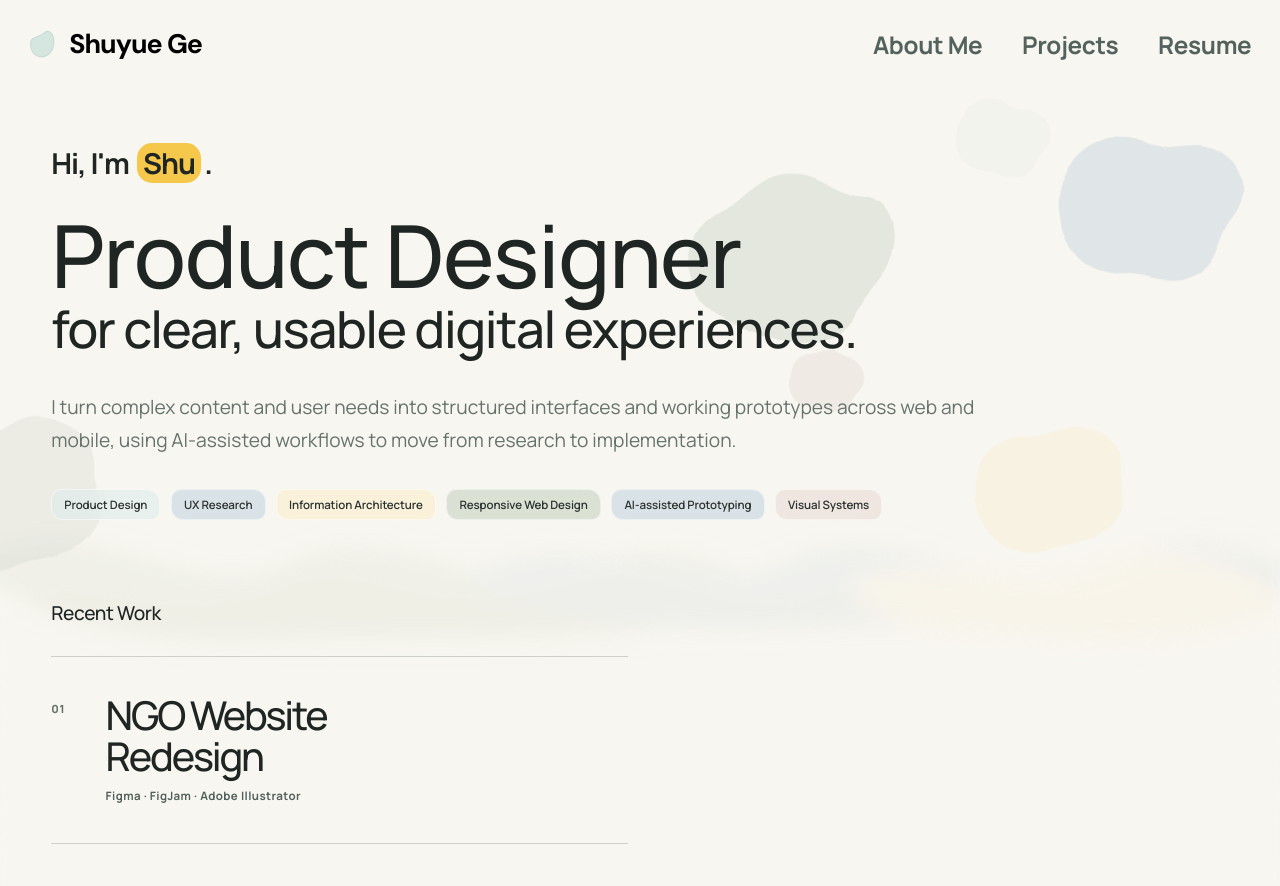
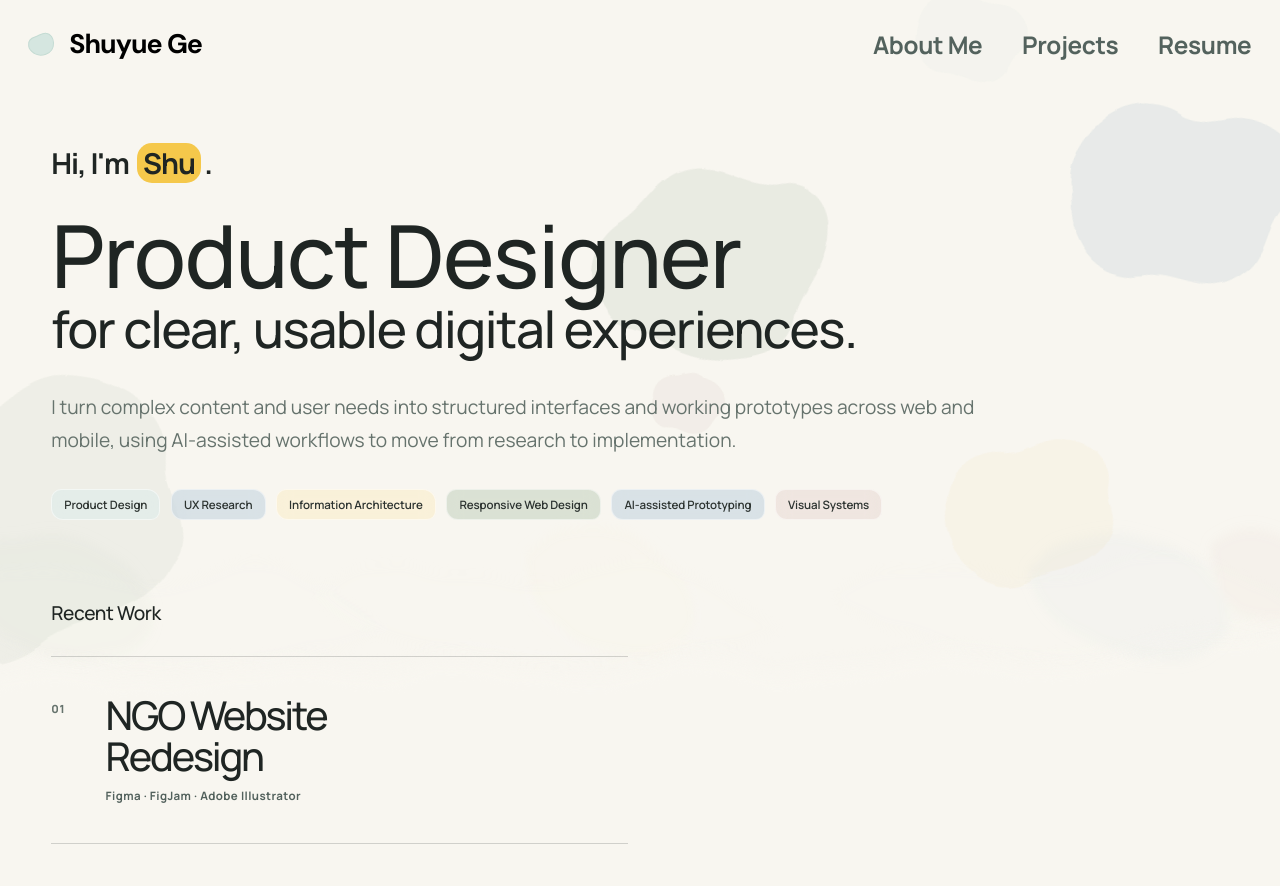
Before and after one commit to ShuyueGe/shuyuege.github.io, a React (Vite) app: page /#/ in a window 1280 px wide. Shown: the top 886 px of the page. Built offline with nearby package versions, Linux system fonts and the light colour scheme.

Commit message:
Expand homepage watercolor composition

```diff
--- a/src/components/AboutSection.tsx
+++ b/src/components/AboutSection.tsx
@@ -23,20 +23,20 @@ export function AboutSection() {
             >
               <feTurbulence
                 type="fractalNoise"
-                baseFrequency="0.018 0.032"
-                numOctaves="2"
+                baseFrequency="0.012 0.026"
+                numOctaves="3"
                 seed="11"
                 result="watercolorNoise"
               />
               <feDisplacementMap
                 in="SourceGraphic"
                 in2="watercolorNoise"
-                scale="4"
+                scale="7"
                 xChannelSelector="R"
                 yChannelSelector="G"
                 result="displacedShape"
               />
-              <feGaussianBlur in="displacedShape" stdDeviation="0.65" />
+              <feGaussianBlur in="displacedShape" stdDeviation="0.4" />
             </filter>
           </defs>
         </svg>
@@ -46,7 +46,7 @@ export function AboutSection() {
           viewBox="0 0 200 170"
         >
           <path
-            d="M18 93C13 70 27 49 52 42C76 35 89 17 113 21C137 24 146 44 169 51C190 57 194 79 184 101C175 122 154 129 142 148C130 165 102 163 80 154C57 145 45 130 28 118C20 112 18 102 18 93Z"
+            d="M12 94C7 73 17 52 42 43C66 34 77 13 105 18C130 22 140 43 166 45C188 47 198 68 188 93C179 116 158 126 149 146C138 169 105 166 82 158C56 149 49 132 28 122C17 116 13 104 12 94Z"
             fill="currentColor"
           />
         </svg>
@@ -55,7 +55,7 @@ export function AboutSection() {
           viewBox="0 0 200 170"
         >
           <path
-            d="M20 65C31 36 61 21 88 30C110 39 128 19 154 28C181 37 190 64 176 87C164 106 171 129 149 145C128 160 105 148 84 153C57 159 29 140 21 116C15 98 13 83 20 65Z"
+            d="M14 67C25 36 55 16 86 28C109 37 124 14 153 23C181 31 196 58 179 84C166 104 177 128 151 147C128 164 104 148 80 157C50 168 24 145 17 119C11 99 7 84 14 67Z"
             fill="currentColor"
           />
         </svg>
@@ -64,7 +64,7 @@ export function AboutSection() {
           viewBox="0 0 200 170"
         >
           <path
-            d="M23 61C34 34 58 24 83 29C105 33 121 21 145 27C171 33 187 55 181 79C176 100 188 117 165 137C142 158 111 151 88 158C62 165 32 145 21 120C12 99 13 82 23 61Z"
+            d="M17 62C27 35 51 17 80 25C103 31 119 16 146 22C176 29 193 52 184 78C177 99 194 117 167 140C143 161 111 151 86 161C58 172 28 149 17 122C8 100 7 82 17 62Z"
             fill="currentColor"
           />
         </svg>
@@ -73,7 +73,7 @@ export function AboutSection() {
           viewBox="0 0 200 170"
         >
           <path
-            d="M30 48C47 24 71 20 94 30C113 38 131 23 153 34C177 46 185 70 172 91C161 109 169 128 145 143C121 158 99 147 77 151C52 154 26 137 20 113C15 91 16 68 30 48Z"
+            d="M24 48C41 21 70 16 94 27C114 36 132 17 157 30C183 44 190 69 175 92C163 110 174 131 147 147C122 162 98 147 74 154C47 161 20 140 15 113C10 89 10 67 24 48Z"
             fill="currentColor"
           />
         </svg>
@@ -82,7 +82,7 @@ export function AboutSection() {
           viewBox="0 0 200 170"
         >
           <path
-            d="M22 88C18 62 34 39 59 34C81 29 92 12 116 21C138 30 150 25 169 42C187 59 190 83 176 102C163 120 165 139 139 151C114 162 92 148 70 151C45 154 26 133 21 112C19 103 19 96 22 88Z"
+            d="M16 89C11 61 28 37 55 32C79 28 88 8 116 18C140 27 151 20 173 40C193 58 195 83 178 104C165 121 169 143 140 155C112 167 91 148 67 156C40 164 20 137 16 113C14 104 14 96 16 89Z"
             fill="currentColor"
           />
         </svg>
@@ -91,7 +91,7 @@ export function AboutSection() {
           viewBox="0 0 200 170"
         >
           <path
-            d="M18 79C24 49 48 32 76 35C101 38 115 18 140 27C166 36 184 59 177 83C171 104 185 120 163 140C141 160 112 151 88 157C61 164 31 146 20 123C13 108 12 94 18 79Z"
+            d="M10 80C16 47 42 28 75 33C101 37 114 13 144 23C174 34 192 58 182 85C174 107 191 124 165 145C141 165 110 151 84 162C54 174 23 150 13 124C7 108 6 94 10 80Z"
             fill="currentColor"
           />
         </svg>
--- a/src/components/Logo.tsx
+++ b/src/components/Logo.tsx
@@ -5,13 +5,13 @@ export function Logo() {
     <Link className="logo" to="/" aria-label="Shuyue Ge, home">
       <svg
         className="logo__mark"
-        viewBox="0 0 64 64"
+        viewBox="0 0 72 64"
         aria-hidden="true"
         focusable="false"
       >
         <path
           className="logo__mark-shape"
-          d="M10 31C10 24 13 20 20 18C28 15.5 35 14 40 9.5C44.5 5.5 49.5 5 53.2 8.1C59.5 13.3 61.5 23.5 60 33C58.5 43.5 53.5 52.5 45 57C36 61.8 25.5 60.5 18.5 54.5C12 48.8 9.2 39.1 10 31Z"
+          d="M6.5 31.5C6.5 23 11.5 17.5 22.5 14.5C34 11.5 40.5 5.5 50 7C61.5 8.5 67.5 20 67 32C66.5 45 59 54.5 47 58C34 61.5 20.5 57.5 13 49.5C8.5 44.5 5.5 37.5 6.5 31.5Z"
         />
       </svg>
       <span className="logo__name">Shuyue Ge</span>
--- a/src/components/ProjectShowcase.tsx
+++ b/src/components/ProjectShowcase.tsx
@@ -79,28 +79,28 @@ export function ProjectShowcase() {
         <defs>
           <filter
             id="projects-watercolor-edge"
-            x="-4%"
-            y="-8%"
-            width="108%"
-            height="116%"
+            x="-6%"
+            y="-22%"
+            width="112%"
+            height="144%"
             colorInterpolationFilters="sRGB"
           >
             <feTurbulence
               type="fractalNoise"
-              baseFrequency="0.006 0.025"
-              numOctaves="2"
+              baseFrequency="0.009 0.022"
+              numOctaves="3"
               seed="19"
               result="edgeNoise"
             />
             <feDisplacementMap
               in="SourceGraphic"
               in2="edgeNoise"
-              scale="17"
+              scale="19"
               xChannelSelector="R"
               yChannelSelector="G"
               result="displacedBackground"
             />
-            <feGaussianBlur in="displacedBackground" stdDeviation="4.5" />
+            <feGaussianBlur in="displacedBackground" stdDeviation="8" />
           </filter>
           <filter
             id="projects-wash-soften"
@@ -109,30 +109,66 @@ export function ProjectShowcase() {
             width="130%"
             height="160%"
           >
-            <feGaussianBlur stdDeviation="10" />
+            <feTurbulence
+              type="fractalNoise"
+              baseFrequency="0.012 0.03"
+              numOctaves="2"
+              seed="29"
+              result="washNoise"
+            />
+            <feDisplacementMap
+              in="SourceGraphic"
+              in2="washNoise"
+              scale="12"
+              xChannelSelector="R"
+              yChannelSelector="G"
+              result="displacedWash"
+            />
+            <feGaussianBlur in="displacedWash" stdDeviation="5" />
           </filter>
         </defs>
 
-        <path
-          className="projects-section__background-fill"
-          d="M0 128C112 69 210 151 330 107C451 62 564 139 692 100C817 62 925 146 1047 105C1171 64 1296 139 1415 94C1491 65 1545 88 1600 66V1000H0Z"
-          filter="url(#projects-watercolor-edge)"
-        />
+        <g className="projects-section__background-fill">
+          <path
+            className="projects-section__background-bleed projects-section__background-bleed--left"
+            d="M-70 155C38 81 147 164 255 129C353 98 416 144 486 179C360 211 220 218 85 203C13 195-40 184-70 155Z"
+            filter="url(#projects-wash-soften)"
+          />
+          <path
+            className="projects-section__background-bleed projects-section__background-bleed--center"
+            d="M390 146C503 82 616 160 722 126C818 95 902 138 980 177C839 213 690 213 556 198C483 190 425 174 390 146Z"
+            filter="url(#projects-wash-soften)"
+          />
+          <path
+            className="projects-section__background-bleed projects-section__background-bleed--right"
+            d="M1040 147C1153 84 1269 157 1376 122C1470 92 1552 124 1652 169C1518 211 1368 214 1230 199C1148 190 1081 173 1040 147Z"
+            filter="url(#projects-wash-soften)"
+          />
+          <path
+            className="projects-section__background-base"
+            d="M-30 226C66 188 146 231 247 215C351 198 423 228 521 209C627 188 707 225 808 207C916 188 1005 229 1111 205C1224 180 1308 224 1413 198C1495 178 1551 190 1630 176V1000H-30Z"
+            filter="url(#projects-watercolor-edge)"
+          />
+        </g>
         <g
           className="projects-section__background-wash"
           filter="url(#projects-wash-soften)"
         >
           <path
-            d="M-35 92C94 26 232 133 365 88C491 46 604 127 725 93C831 63 910 90 993 124C773 166 548 151 331 157C183 161 58 145-35 92Z"
+            d="M-62 126C20 77 105 91 164 127C222 163 185 205 106 203C28 202-39 170-62 126Z"
             fill="#B8C8B2"
           />
           <path
-            d="M581 102C737 42 847 135 989 86C1118 41 1245 138 1380 91C1471 59 1540 68 1634 99C1511 151 1362 157 1228 146C1034 130 827 179 581 102Z"
+            d="M655 112C724 72 804 88 850 131C896 175 850 208 778 199C707 190 663 165 655 112Z"
+            fill="#FAEDCB"
+          />
+          <path
+            d="M1284 125C1360 76 1455 91 1511 128C1567 166 1534 205 1451 202C1367 199 1300 174 1284 125Z"
             fill="#AFC7D8"
           />
           <path
-            d="M1054 111C1162 70 1266 119 1364 91C1452 66 1532 83 1619 124C1505 161 1394 158 1288 151C1198 145 1122 153 1054 111Z"
-            fill="#FAEDCB"
+            d="M1511 105C1550 80 1594 88 1625 113C1657 140 1637 170 1594 169C1550 168 1518 145 1511 105Z"
+            fill="#D0ADA7"
           />
         </g>
       </svg>
--- a/src/styles.css
+++ b/src/styles.css
@@ -2654,6 +2654,10 @@ p {
 
 /* Typography-led homepage hero */
 
+.home-page {
+  overflow-x: clip;
+}
+
 .home-page .about-hero {
   position: relative;
   display: flex;
@@ -2674,10 +2678,14 @@ p {
 
 .home-page .about-hero__watercolor {
   position: absolute;
-  inset: -1rem 0 -0.5rem;
+  top: -2.75rem;
+  bottom: -1.25rem;
+  left: 50%;
   z-index: 0;
+  width: 100vw;
   overflow: visible;
   pointer-events: none;
+  transform: translateX(-50%);
 }
 
 .home-page .about-hero__filters {
@@ -2689,7 +2697,7 @@ p {
   display: block;
   height: auto;
   overflow: visible;
-  filter: saturate(0.8);
+  filter: saturate(0.72);
   mix-blend-mode: multiply;
   opacity: 0.34;
   transform: translateZ(0);
@@ -2700,57 +2708,57 @@ p {
 }
 
 .home-page .about-hero__blob--green-large {
-  top: 16%;
-  right: 29%;
-  width: clamp(13rem, 19vw, 19rem);
+  top: 19%;
+  right: 34vw;
+  width: clamp(15rem, 21vw, 22rem);
   color: #b8c8b2;
-  opacity: 0.33;
-  transform: rotate(-11deg);
+  opacity: 0.24;
+  transform: rotate(-14deg);
 }
 
 .home-page .about-hero__blob--blue {
-  top: 8%;
-  right: 1.25rem;
-  width: clamp(12rem, 17vw, 17rem);
+  top: 7%;
+  right: -2.5vw;
+  width: clamp(14rem, 20vw, 22rem);
   color: #afc7d8;
+  opacity: 0.25;
+  transform: rotate(11deg);
+}
+
+.home-page .about-hero__blob--yellow {
+  right: 12vw;
+  bottom: -3%;
+  width: clamp(11rem, 15vw, 16rem);
+  color: #faedcb;
   opacity: 0.34;
-  transform: rotate(8deg);
-}
-
-.home-page .about-hero__blob--yellow {
-  right: 11%;
-  bottom: 0;
-  width: clamp(10rem, 14vw, 14rem);
-  color: #faedcb;
-  opacity: 0.44;
-  transform: rotate(-8deg);
+  transform: rotate(-10deg);
 }
 
 .home-page .about-hero__blob--green-small {
-  top: 1rem;
-  right: 17%;
-  width: clamp(7rem, 9vw, 9rem);
+  top: -12%;
+  right: 19vw;
+  width: clamp(7.5rem, 10vw, 10.5rem);
   color: #d5e6e0;
-  opacity: 0.18;
-  transform: rotate(14deg);
+  opacity: 0.15;
+  transform: rotate(17deg);
 }
 
 .home-page .about-hero__blob--pink {
-  top: 55%;
-  right: 32%;
-  width: clamp(5.5rem, 7vw, 7rem);
+  top: 61%;
+  right: 43vw;
+  width: clamp(5rem, 6.5vw, 7rem);
   color: #d0ada7;
-  opacity: 0.17;
-  transform: rotate(9deg);
+  opacity: 0.13;
+  transform: rotate(12deg);
 }
 
 .home-page .about-hero__blob--left {
-  bottom: -4%;
-  left: clamp(-9rem, -7vw, -6rem);
-  width: clamp(12rem, 17vw, 17rem);
+  bottom: -16%;
+  left: -12vw;
+  width: clamp(20rem, 28vw, 30rem);
   color: #b8c8b2;
-  opacity: 0.2;
-  transform: rotate(-12deg);
+  opacity: 0.16;
+  transform: rotate(-17deg);
 }
 
 .home-page .about-hero__intro {
@@ -2864,23 +2872,22 @@ p {
   }
 
   .home-page .about-hero__watercolor {
-    inset-inline: 0;
     opacity: 0.78;
   }
 
   .home-page .about-hero__blob--green-large {
-    top: 21%;
-    right: 27%;
+    top: 22%;
+    right: 31vw;
   }
 
   .home-page .about-hero__blob--blue {
-    top: 12%;
-    right: 1.5rem;
+    top: 11%;
+    right: -3vw;
   }
 
   .home-page .about-hero__blob--green-small {
-    top: 0.85rem;
-    right: 15%;
+    top: -10%;
+    right: 17vw;
   }
 
   .home-page .about-hero__title-primary {
@@ -2899,8 +2906,9 @@ p {
   }
 
   .home-page .about-hero__watercolor {
-    inset: 0;
-    opacity: 0.46;
+    top: -2rem;
+    bottom: -1rem;
+    opacity: 0.42;
   }
 
   .home-page .about-hero__blob {
@@ -2908,39 +2916,39 @@ p {
   }
 
   .home-page .about-hero__blob--green-large {
-    top: 31%;
-    right: 26%;
-    width: 9.5rem;
+    top: 30%;
+    right: 22%;
+    width: 11rem;
   }
 
   .home-page .about-hero__blob--blue {
-    top: 18%;
-    right: 1rem;
-    width: 9rem;
+    top: 15%;
+    right: -3.5rem;
+    width: 10.5rem;
   }
 
   .home-page .about-hero__blob--yellow {
-    right: 5%;
-    bottom: 7%;
-    width: 7rem;
+    right: -0.5rem;
+    bottom: 4%;
+    width: 8rem;
   }
 
   .home-page .about-hero__blob--green-small {
-    top: -0.1rem;
-    right: 17%;
-    width: 5rem;
+    top: -2.75rem;
+    right: 13%;
+    width: 5.8rem;
   }
 
   .home-page .about-hero__blob--pink {
-    top: 58%;
-    right: 40%;
-    width: 4.25rem;
+    top: 57%;
+    right: 44%;
+    width: 4.5rem;
   }
 
   .home-page .about-hero__blob--left {
-    bottom: -2%;
-    left: -4rem;
-    width: 9rem;
+    bottom: -12%;
+    left: -6.75rem;
+    width: 11.5rem;
   }
 
   .home-page .about-hero__intro {
@@ -3005,25 +3013,41 @@ p {
 
 .home-page .projects-section__background {
   position: absolute;
-  top: -5.5rem;
+  top: -8rem;
   right: 0;
   bottom: 0;
   left: 0;
   z-index: 0;
   display: block;
   width: 100%;
-  height: calc(100% + 5.5rem);
+  height: calc(100% + 8rem);
   overflow: visible;
   pointer-events: none;
 }
 
 .home-page .projects-section__background-fill {
-  fill: var(--projects-active-color);
-  transition: fill 420ms ease;
+  color: var(--projects-active-color);
+  transition: color 420ms ease;
+}
+
+.home-page .projects-section__background-fill path {
+  fill: currentColor;
+}
+
+.home-page .projects-section__background-bleed--left {
+  opacity: 0.08;
+}
+
+.home-page .projects-section__background-bleed--center {
+  opacity: 0.055;
+}
+
+.home-page .projects-section__background-bleed--right {
+  opacity: 0.07;
 }
 
 .home-page .projects-section__background-wash {
-  opacity: 0.13;
+  opacity: 0.07;
   mix-blend-mode: multiply;
 }
 
@@ -3034,18 +3058,18 @@ p {
 
 @media (max-width: 820px) {
   .home-page .projects-section__background-fill {
-    fill: var(--color-bg);
+    color: var(--color-bg);
   }
 }
 
 @media (max-width: 600px) {
   .home-page .projects-section__background {
-    top: -4rem;
-    height: calc(100% + 4rem);
+    top: -5rem;
+    height: calc(100% + 5rem);
   }
 
   .home-page .projects-section__background-wash {
-    opacity: 0.1;
+    opacity: 0.045;
   }
 }
 
```
